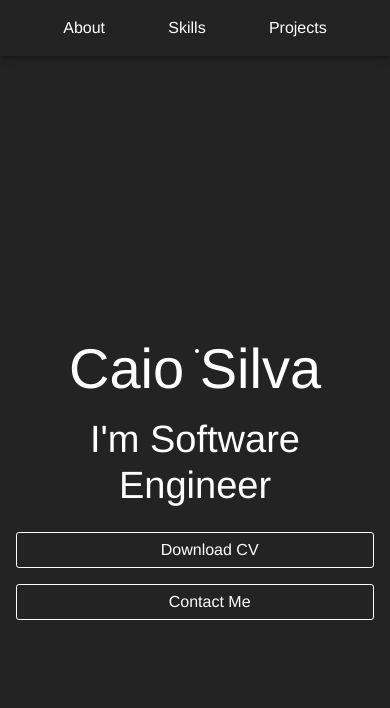
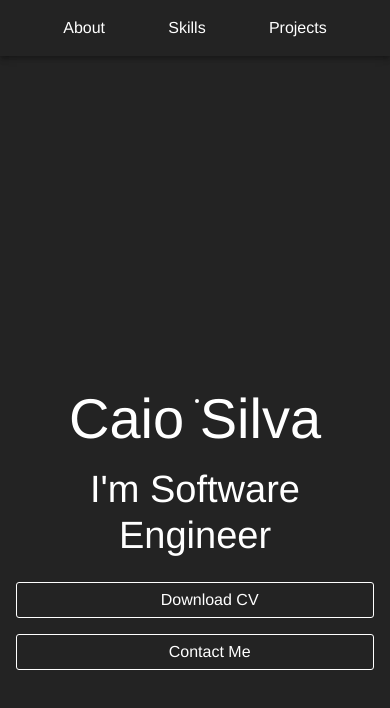
Before and after one commit to caio20538/my-portifolio, a React (Vite) app: page / in a window 390 px wide. Shown: the top 708 px of the page. Built offline with nearby package versions, Linux system fonts and the light colour scheme; some icons are missing.

Commit message:
fix: Hero component UI

```diff
--- a/src/pages/Home/Sections/Hero/style.ts
+++ b/src/pages/Home/Sections/Hero/style.ts
@@ -4,12 +4,21 @@ export const StyledHero = styled("div")( ({theme}) => ({
     backgroundColor: theme.palette.primary.main,
     height: "100vh",
     display: "flex",
-    alignItems: "center"
+    alignItems: "center",
+
+    //aqui é para o mobile preciso colocar os 2 pq as mudanças são aplicadaspara todos
+    [theme.breakpoints.up('xs')]: { // <= mobile
+        paddingTop: "100px"
+    },
+
+    [theme.breakpoints.up('md')]: { // >= mobile
+        paddingTop: "0"
+    },
 }));
 
 export const StyledImg = styled("img")(({theme}) => ({
-    width: "80%",
-    height:"80%",
+    width: "75%",
+    height:"75%",
     borderRadius: "50%",
     border: `2px solid ${theme.palette.primary.contrastText}`
 }));
```
